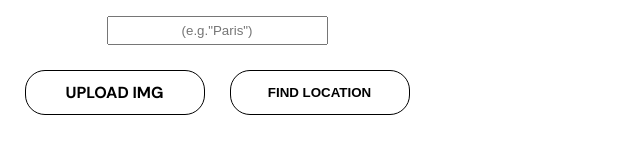
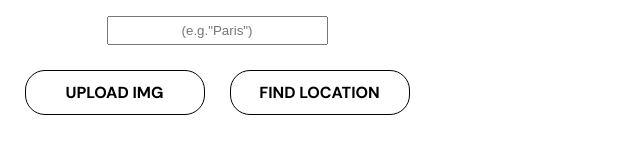
Before and after one commit to youichiuehara14/p2-js-api-app, a website: page app.html in a window 1280 px wide. Shown: the part 673-825 px from the top of the page, 423-1063 px from the left. Drawn offline with Linux system fonts and the light colour scheme.

Commit message:
feat: Updated btn font-size

```diff
--- a/styles.css
+++ b/styles.css
@@ -180,6 +180,7 @@ body {
 
 .app-btn {
   font-weight: 700;
+  font-size: 1rem;
   border: 1px solid black;
   background-color: white;
   border-radius: 20px;
@@ -189,6 +190,8 @@ body {
   height: 45px;
   width: 180px;
   cursor: pointer;
+  font-family: 'DM Sans', sans-serif;
+  text-align: center;
 }
 
 #file-name-display {
```
